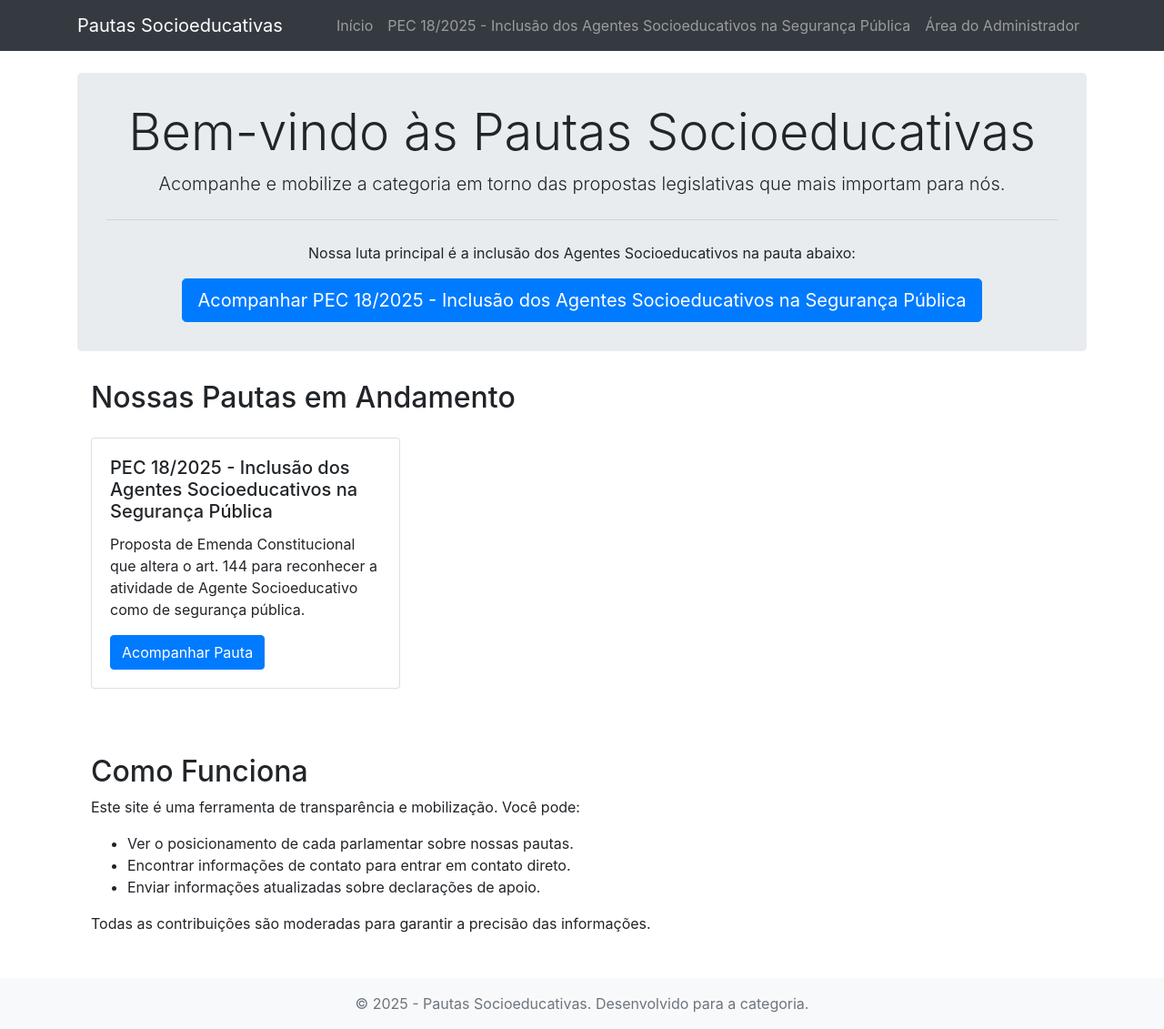
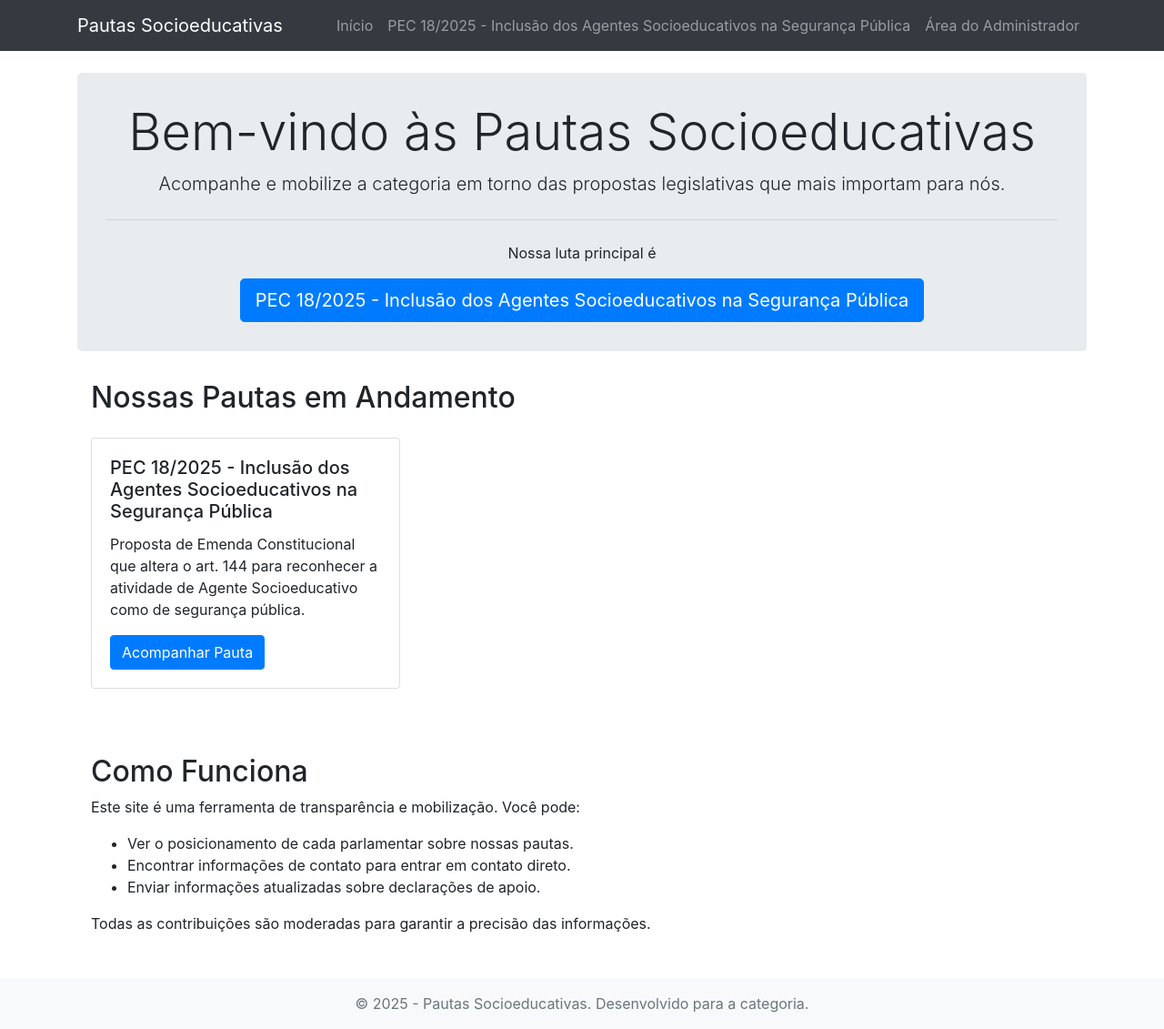
Before and after one commit to juliocjd/pautas-socioeducativas, a Jekyll site: the page built from index.html, in a window 1280 px wide. Shown: the whole page at 91% size. Built offline with Jekyll 4.4.1, drawn with Linux system fonts in a browser that asks for light colours.

Commit message:
Update index.html

```diff
--- a/index.html
+++ b/index.html
@@ -7,15 +7,13 @@ layout: default
   <p class="lead">Acompanhe e mobilize a categoria em torno das propostas legislativas que mais importam para nós.</p>
   <hr class="my-4">
 
-  <!-- BLOCO DO BOTÃO DINÂMICO -->
+  <!-- BLOCO CONDICIONAL DA PAUTA PRINCIPAL -->
   {% assign featured_pauta = site.pautas | where: "featured", true | first %}
   {% if featured_pauta %}
-    <p>Nossa luta principal é a inclusão dos Agentes Socioeducativos na pauta abaixo:</p>
-    <a class="btn btn-primary btn-lg" href="{{ featured_pauta.url }}" role="button">Acompanhar {{ featured_pauta.title }}</a>
-  {% else %}
-    <p>Nossa luta principal é a inclusão dos Agentes Socioeducativos em nossas pautas legislativas.</p>
-    <a class="btn btn-primary btn-lg" href="{{ '/pautas/' | relative_url }}" role="button">Ver Todas as Pautas</a>
+    <p>Nossa luta principal é</p>
+    <a class="btn btn-primary btn-lg" href="{{ featured_pauta.url }}" role="button">{{ featured_pauta.title }}</a>
   {% endif %}
+  <!-- SE NÃO HOUVER PAUTA PRINCIPAL, NADA AQUI SERÁ EXIBIDO -->
 </div>
 
 <!-- NOVA SEÇÃO DINÂMICA DE PAUTAS -->
```
